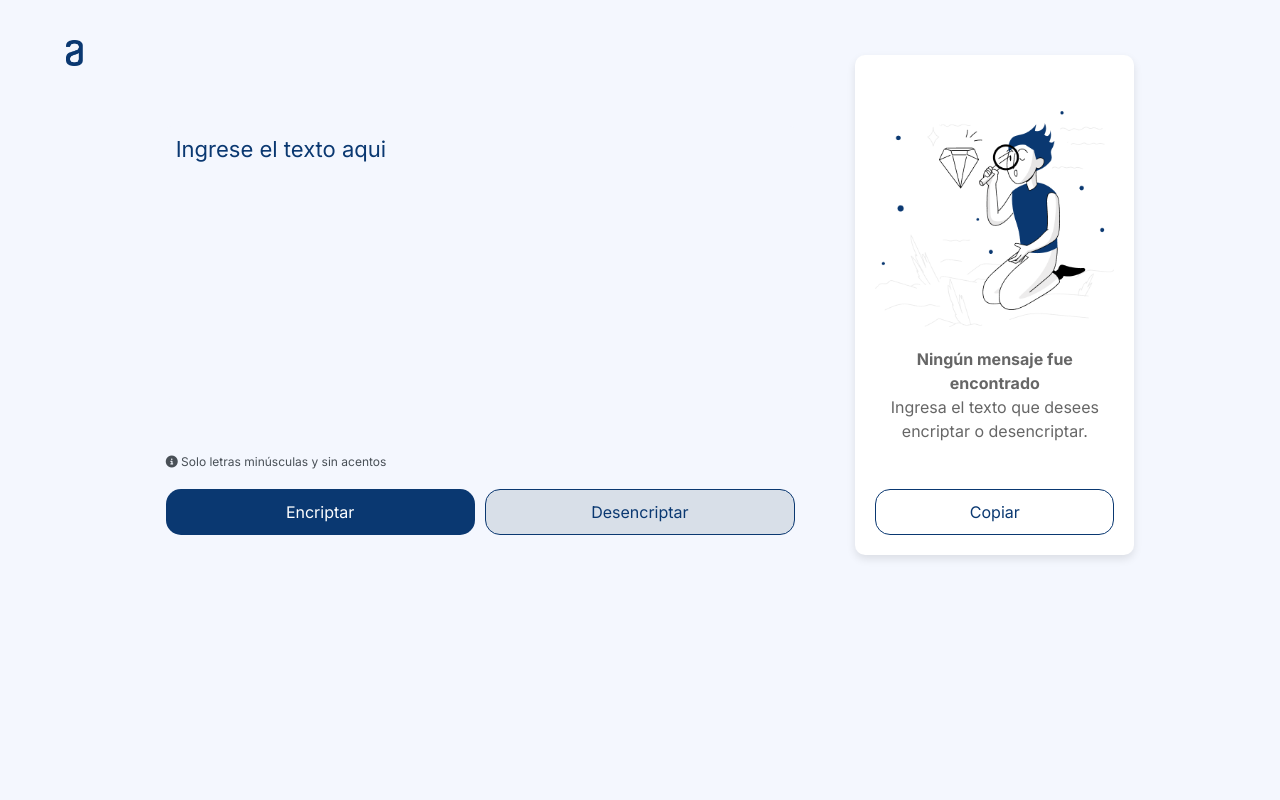
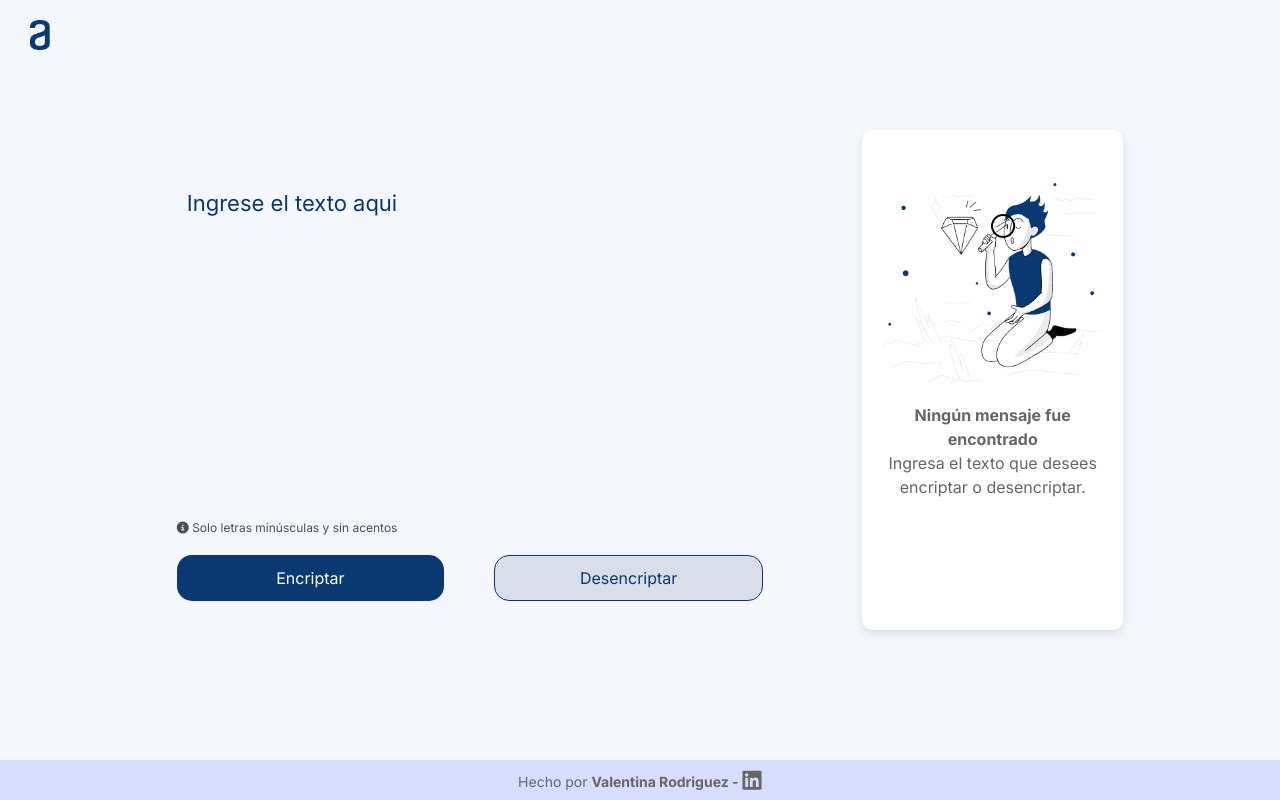
Before and after one commit to valeen-rodriguez/challenge-encriptador-de-texto, a plain HTML site: page index.html in a window 1280 px wide. Both pictures are taken after a click on the button "Encriptar". Drawn offline with nearby package versions, Linux system fonts and the light colour scheme.

Commit message:
add: mas estilo & arreglo de errores

```diff
--- a/css/style.css
+++ b/css/style.css
@@ -10,7 +10,20 @@ body {
     background-color: #f4f7fe;
     height: 100vh;
     margin: 0;
-    padding: 20px;
+    display: flex;
+    flex-direction: column;
+}
+
+.outer-container {
+
+}
+
+.inner-container {
+
+}
+
+.header, .footer {
+
 }
 
 ::-webkit-scrollbar {
@@ -29,6 +42,7 @@ body {
     width: 100%;
     max-width: 1200px;
     margin: 0 auto;
+    flex: 1;
 }
 
 span {
@@ -115,7 +129,8 @@ button {
 }
 
 .message-div-img-p-button {
-    margin-top: 35px;
+    /*margin-top: 35px;*/
+    margin-bottom: 30px;
     padding: 20px;
     background-color: #ffffff;
     border-radius: 10px;
@@ -163,7 +178,8 @@ img {
     }
 
     .message-div-img-p-button {
-        margin-top: 35px;
+        /*margin-top: 35px;*/
+        margin-bottom: 30px;
         height: auto;
         padding: 20px;
         background-color: #ffffff;
@@ -180,14 +196,15 @@ img {
         border-radius: 10px;
         width: 90%;
         max-width: 1200px;
+        position: relative;
     }
 
     .container-img-textarea-p-button {
-        gap: 5%;
+        gap: 13%;
         width: 60%;
         display: flex;
         flex-direction: column;
-        margin-right: 20px;
+        margin-right: 29px;
     }
 
     #id-button-copy {
@@ -211,6 +228,7 @@ img {
         background-color: #f4f7fe;
         outline: none;
         padding: 10px;
+        margin-top: 30px;
         box-sizing: border-box;
     }
 
@@ -222,6 +240,10 @@ img {
         grid-template-columns: repeat(auto-fit, minmax(100px, 1fr));
         gap: 20px;
         align-items: center;
+    }
+
+    .buttons{
+        gap: 50px;
     }
 
     .buttons-p button {
@@ -237,7 +259,8 @@ img {
         box-shadow: 0 4px 8px rgba(0, 0, 0, 0.1);
         display: flex;
         flex-direction: column;
-        margin-left: 20px;
+        margin-left: 50px;
+        margin-bottom: 0px;
         overflow: auto;
         padding-top: 20px;
     }
@@ -261,13 +284,74 @@ img {
         margin-top: 0;
     }
 
-    .logo {
-        width: 17px;
-        height: auto;
-        margin-bottom: 31px;
+    .logo-container {
+        position: fixed;
+        top: 20px;
+        left: 20px;
     }
 
-    .logo-container {
-        margin-left: -100px;
+    .logo {
+        width: 20px;
+        height: auto;
+        margin-bottom: 0;
+        margin-left: 10px;
+    }
+
+    .outer-container {
+        display: flex;
+        flex-direction: column;
+        width: 100%;
+        height: 100%;
+        justify-content: center;
+    }
+
+    .inner-container {
+        width: 100%;
+        max-width: 1200px;
+        margin: 0 auto;
+        padding: 20px;
+        box-sizing: border-box;
+    }
+
+    .header, .footer {
+        width: 100%;
+        text-align: center;
     }
 }
+
+/* Footer */
+.footer {
+    background-color: rgb(216, 222, 255);
+    text-align: center;
+    padding: 10px 0;
+    margin-top: auto;
+}
+
+.footer p {
+    margin: 0;
+    color: #666;
+    font-size: 14px;
+}
+
+.footer a {
+    font-weight: bold;
+    text-decoration: none;
+    color: #666;
+    font-size: 14px;
+    transition: color 0.2s ease-out;
+}
+
+.footer a:hover {
+    color: #0A3871;
+}
+
+.devicon-linkedin-plain{
+    color: #666;
+    font-size: 20px;
+    vertical-align: bottom;
+    transition: color 0.2s ease-out;
+}
+
+.devicon-linkedin-plain:hover{
+    color: #0A3871;
+}
--- a/index.html
+++ b/index.html
@@ -4,13 +4,17 @@
     <meta charset="UTF-8">
     <meta name="viewport" content="width=device-width, initial-scale=1.0">
     <script src="https://kit.fontawesome.com/02b5c93e96.js" crossorigin="anonymous"></script>
+
+    <link rel="stylesheet" type='text/css' href="https://cdn.jsdelivr.net/gh/devicons/devicon@latest/devicon.min.css" />
     <title>Encriptador</title>
 
     <link rel="shortcut icon" href="img/logo.png" />
     <link rel="stylesheet" href="css/style.css">
 </head>
 <body>
-    <div class="container">
+    <div class="outer-container">
+        <div class="inner-container">
+        <div class="container">
         <div class="container-img-textarea-p-button">
 
             <!--LOGO-->
@@ -26,7 +30,7 @@
             <!--BUTTONS AND WARNING-->
             <div class="buttons-p">
             <p class="p-i-warning-message">
-                <i class="fa-solid fa-circle-info"></i>
+                <i class="fas fa-info-circle"></i>
                 Solo letras minúsculas y sin acentos
             </p>
             <div class="buttons">
@@ -44,7 +48,14 @@
             </div>
             <button id="id-button-copy" style="display: none;">Copiar</button>
         </div>
+        </div>
+        </div>
     </div>
+
+    <!--FOOTER-->
+    <footer class="footer">
+        <p>Hecho por <a href="https://github.com/valeen-rodriguez" target="_blank">Valentina Rodriguez</a><span> - <a href="https://www.linkedin.com/in/valentina--rodriguez/" target="_blank"> <i class="devicon-linkedin-plain"></i></a></span></p>
+    </footer>
 
     <!--SCRIPT JS-->
     <script src="js/script.js"></script>
--- a/js/script.js
+++ b/js/script.js
@@ -1,15 +1,15 @@
-/*encriptar texto usando patrones específicos*/
+/* encriptar texto usando patrones específicos */
 function encriptar() {
     let texto = document.getElementById("id-textarea-placeholder").value;
     let outputText = document.getElementById("p-null-text");
     let outputImage = document.getElementById("person-image");
 
     let textoCifrado = texto
-    .replace(/e/gi, "enter")
-    .replace(/i/gi, "imes")
-    .replace(/a/gi, "ai")
-    .replace(/o/gi, "ober")
-    .replace(/u/gi, "ufat");
+        .replace(/a/g, "ai")
+        .replace(/e/g, "enter")
+        .replace(/i/g, "imes")
+        .replace(/o/g, "ober")
+        .replace(/u/g, "ufat");
 
     if (texto.length !== 0) {
         outputText.innerHTML = `${textoCifrado}`;
@@ -29,11 +29,11 @@ function desencriptar() {
     let outputImage = document.getElementById("person-image");
 
     let textoDesencriptado = texto
-    .replace(/enter/gi, "e")
-    .replace(/imes/gi, "i")
-    .replace(/ai/gi, "a")
-    .replace(/ober/gi, "o")
-    .replace(/ufat/gi, "u");
+        .replace(/ai/g, "a")
+        .replace(/enter/g, "e")
+        .replace(/imes/g, "i")
+        .replace(/ober/g, "o")
+        .replace(/ufat/g, "u");
 
     if (texto.length !== 0) {
         outputText.innerHTML = `${textoDesencriptado}`;
@@ -48,7 +48,7 @@ function desencriptar() {
 
 /*mostrar u ocultar el botón de copiar según el contenido de p-null-text*/
 function toggleCopyButton() {
-    let outputText = document.getElementById('p-null-text').innerText.trim();
+    let outputText = document.getElementById('p-null-text').innerHTML.trim();
     let copyButton = document.getElementById('id-button-copy');
 
     if (outputText && outputText !== `<span>Ningún mensaje fue encontrado</span><br>Ingresa el texto que desees encriptar o desencriptar.`) {
```
Also changed, not shown: img/web_pagina.png, 1 other file.
